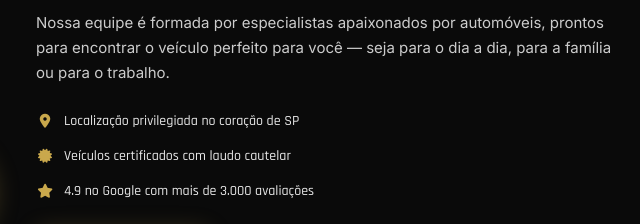
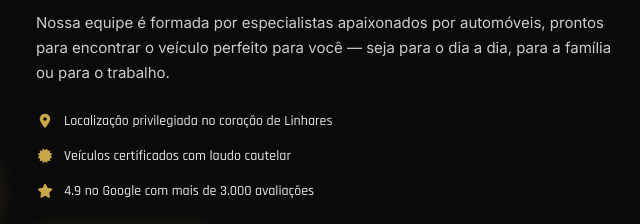
Before and after one commit to guilhermebatista5025/menelli-veiculos-oficial, a plain HTML site: page index.html in a window 1280 px wide. Shown: the part 5032-5256 px from the top of the page, 634-1274 px from the left. Drawn offline with nearby package versions, Linux system fonts and the light colour scheme.

Commit message:
Mudei a descrição

```diff
--- a/index.html
+++ b/index.html
@@ -459,7 +459,7 @@
         <p>Nossa equipe é formada por especialistas apaixonados por automóveis, prontos para encontrar o veículo
           perfeito para você — seja para o dia a dia, para a família ou para o trabalho.</p>
         <div class="about__items">
-          <div class="about__item"><i class="fas fa-map-marker-alt"></i> Localização privilegiada no coração de SP</div>
+          <div class="about__item"><i class="fas fa-map-marker-alt"></i> Localização privilegiada no coração de Linhares</div>
           <div class="about__item"><i class="fas fa-certificate"></i> Veículos certificados com laudo cautelar</div>
           <div class="about__item"><i class="fas fa-star"></i> 4.9 no Google com mais de 3.000 avaliações</div>
         </div>
```
